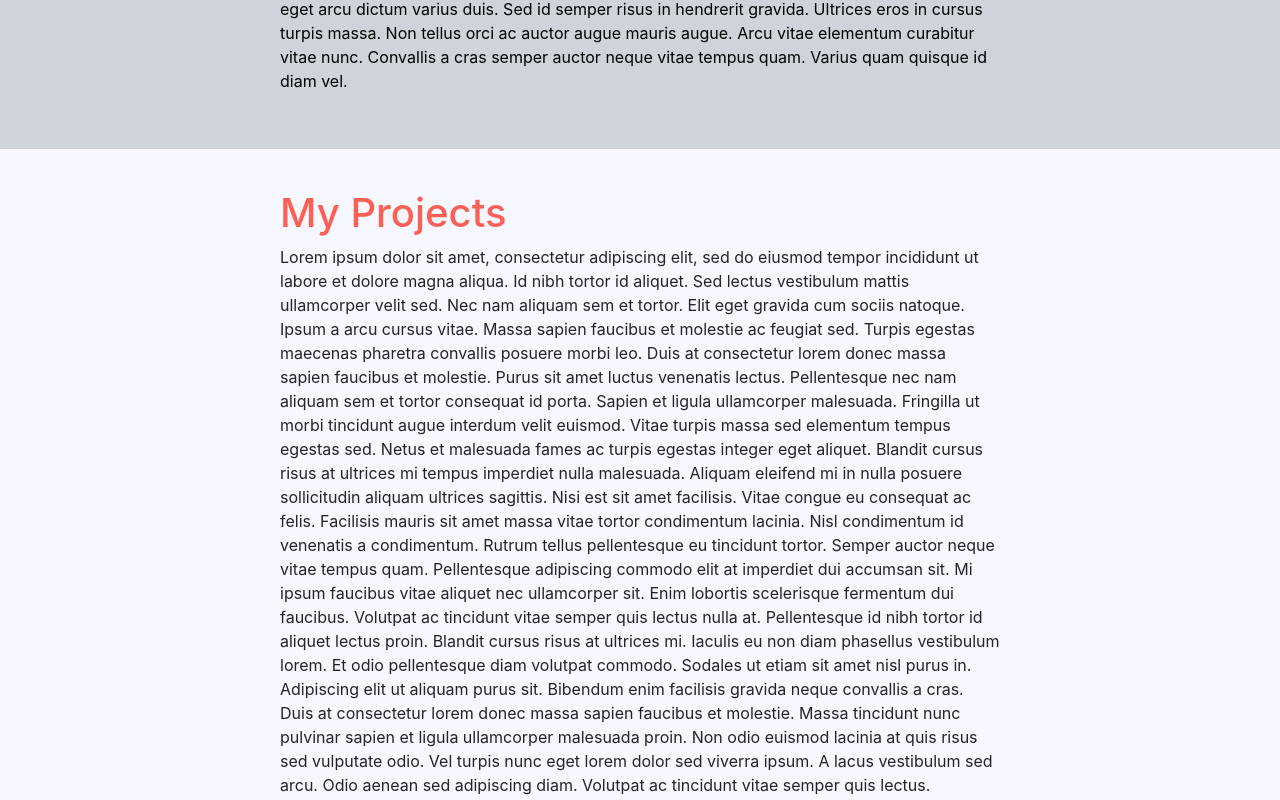
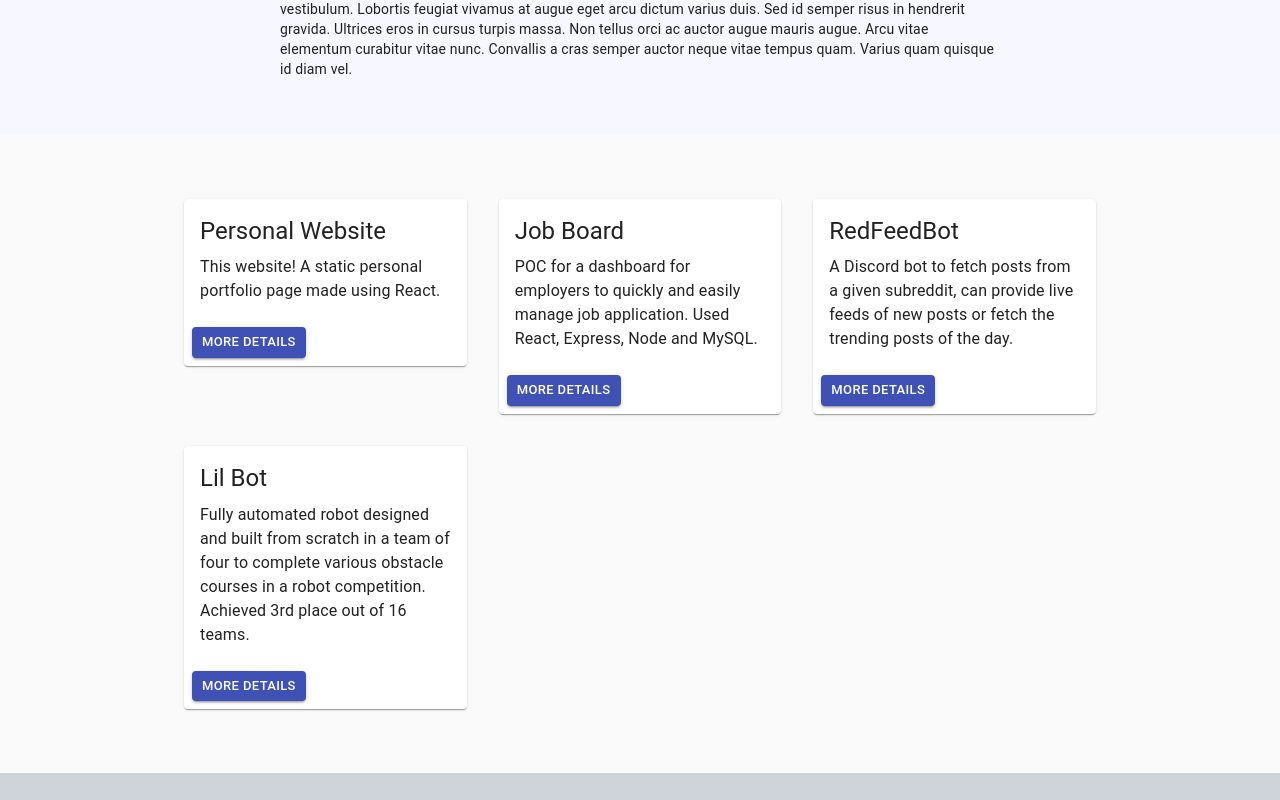
Before and after one commit to charlescqian/charlesqian.com, a React (Create React App) app: page / in a window 1280 px wide. Shown: the part 3115-3915 px from the top of the page. Built offline with nearby package versions, Linux system fonts and the light colour scheme.

Commit message:
Added ProjectList using cards from material-ui, and a couple of projects to ProjectsContent

```diff
--- a/src/App.js
+++ b/src/App.js
@@ -10,6 +10,7 @@ import { Drawer, Hidden } from '@material-ui/core';
 import navContent from "./components/Sidebar/NavContent";
 import { withStyles, makeStyles, useTheme } from '@material-ui/core/styles';
 import './components/Sidebar/Sidebar.css';
+import ProjectsList from './components/Projects/ProjectsList';
 
 class App extends React.Component {
   constructor() {
@@ -33,41 +34,9 @@ class App extends React.Component {
     return (
       <div className="App">
         {/* <Header /> */}
+        {/* TODO: Wrap this in a nav and the main content in another div */}
         <SideBarToggle handleSideBarToggle={this.handleSideBarToggle}/>
-
         <Sidebar sideBarOpen={this.state.sideBarOpen}/>
-
-        {/* <nav className={classes.drawer}>
-          <Hidden smUp implementation="css">
-            <Drawer
-              variant="temporary"
-              anchor="left"
-              open={this.state.sideBarOpen}
-              onClose={this.handleSideBarToggle}
-              classes={{
-                paper: classes.drawerPaper
-              }}
-              ModalProps={{
-                keepMounted: true,
-              }}
-              >
-              {navContent}
-            </Drawer>
-          </Hidden>
-          <Hidden xsDown implementation="css">
-            <Drawer
-              className={classes.root}
-              classes={{
-                paper: classes.drawerPaper
-              }}
-              variant="permanent"
-              open
-              style={{backgroundColor: '#495867'}}
-            >
-              {navContent}
-            </Drawer>
-          </Hidden>
-        </nav> */}
         <Section
           id="home"
           text={dummyText}
@@ -92,6 +61,7 @@ class App extends React.Component {
           dark={false}
           title="My Projects"
         />
+        <ProjectsList/>
         <Section
           id="extras"
           text={dummyText}
--- /dev/null
+++ b/src/components/Projects/ProjectsContent.js
@@ -0,0 +1,29 @@
+const projectsContent = [
+    {
+        title: "Personal Website",
+        description: "This website! A static personal portfolio page made using React.",
+        date: "Jan 2021",
+        link: "https://github.com/charlescqian/charlesqian.com",
+    },
+    {
+        title: "Job Board",
+        description: "POC for a dashboard for employers to quickly and easily manage job application. Used React, Express, Node and MySQL.",
+        date: "Nov 2020 - Dec 2020",
+        link: "https://github.com/charlescqian/JobBoard",
+    },
+    {
+        title: "RedFeedBot",
+        description: "A Discord bot to fetch posts from a given subreddit, can provide live feeds of new posts or fetch the trending posts of the day.",
+        date: "Aug 2020",
+        link: "https://github.com/charlescqian/RedFeedBot",
+    },
+    {
+        title: "Lil Bot",
+        description: "Fully automated robot designed and built from scratch in a team of four to complete various obstacle courses in a robot competition. Achieved 3rd place out of 16 teams.",
+        date: "May 2018 - Aug 2018",
+        link: "https://davidberard98.github.io/enph253robot/",
+    }
+];
+
+
+export default projectsContent;
--- /dev/null
+++ b/src/components/Projects/ProjectsList.js
@@ -0,0 +1,72 @@
+import React from 'react';
+import { Button, Card, CardActions, CardContent, CardMedia } from '@material-ui/core';
+import { Grid, Container } from '@material-ui/core';
+import CssBaseline from '@material-ui/core/CssBaseline';
+import Typography from '@material-ui/core/Typography';
+import { makeStyles } from '@material-ui/core/styles';
+import projectsContent from './ProjectsContent';
+
+const useStyles = makeStyles((theme) => ({
+    icon: {
+      marginRight: theme.spacing(2),
+    },
+    heroContent: {
+      backgroundColor: theme.palette.background.paper,
+      padding: theme.spacing(8, 0, 6),
+    },
+    heroButtons: {
+      marginTop: theme.spacing(4),
+    },
+    cardGrid: {
+      paddingTop: theme.spacing(8),
+      paddingBottom: theme.spacing(8),
+    },
+    card: {
+      height: '100%',
+      display: 'flex',
+      flexDirection: 'column',
+    },
+    cardMedia: {
+      paddingTop: '56.25%', // 16:9
+    },
+    cardContent: {
+      flexGrow: 1,
+    },
+    footer: {
+      backgroundColor: theme.palette.background.paper,
+      padding: theme.spacing(6),
+    },
+}));
+
+export default function ProjectsList() {
+    const classes = useStyles();
+
+    return (
+        <React.Fragment>
+            <CssBaseline/>
+            <Container className={classes.cardGrid} maxWidth="md">
+                <Grid container spacing = {4}>
+                    {projectsContent.map((project) => (
+                        <Grid item key={project} xs={12} sm={6} md={4}>
+                            <Card>
+                                <CardContent className={classes.classContent}>
+                                    <Typography gutterBottom variant="h5" component="h2">
+                                        {project.title}
+                                    </Typography>
+                                    <Typography>
+                                        {project.description}
+                                    </Typography>
+                                </CardContent>
+                                <CardActions>
+                                    <Button size="small" variant="contained" color="primary" href={project.link} target="_blank" rel="noopener noreferrer">
+                                        More Details
+                                    </Button>
+                                </CardActions>
+                            </Card>
+                        </Grid>
+                    ))}
+                </Grid>
+            </Container>
+        </React.Fragment>
+    )
+}
```
